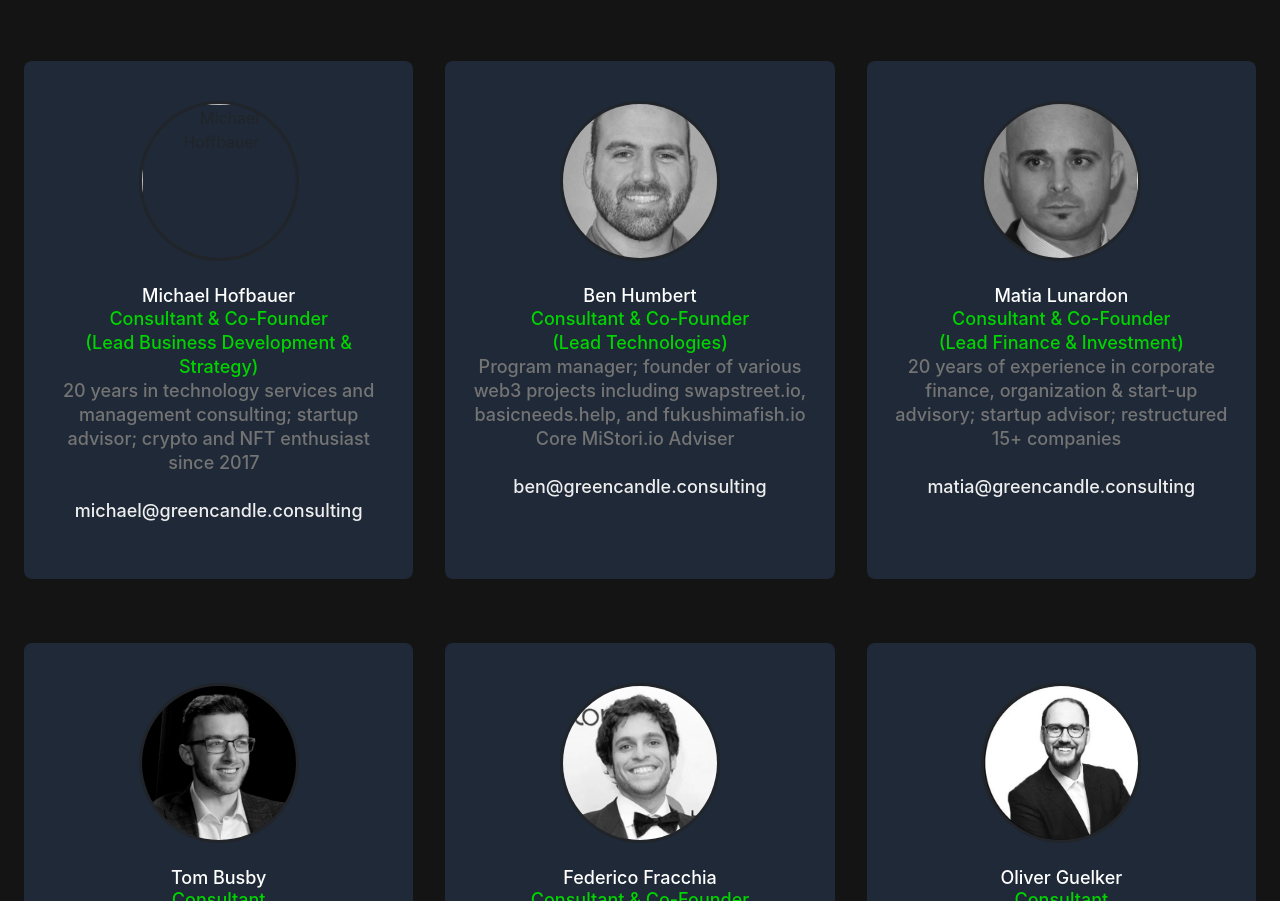
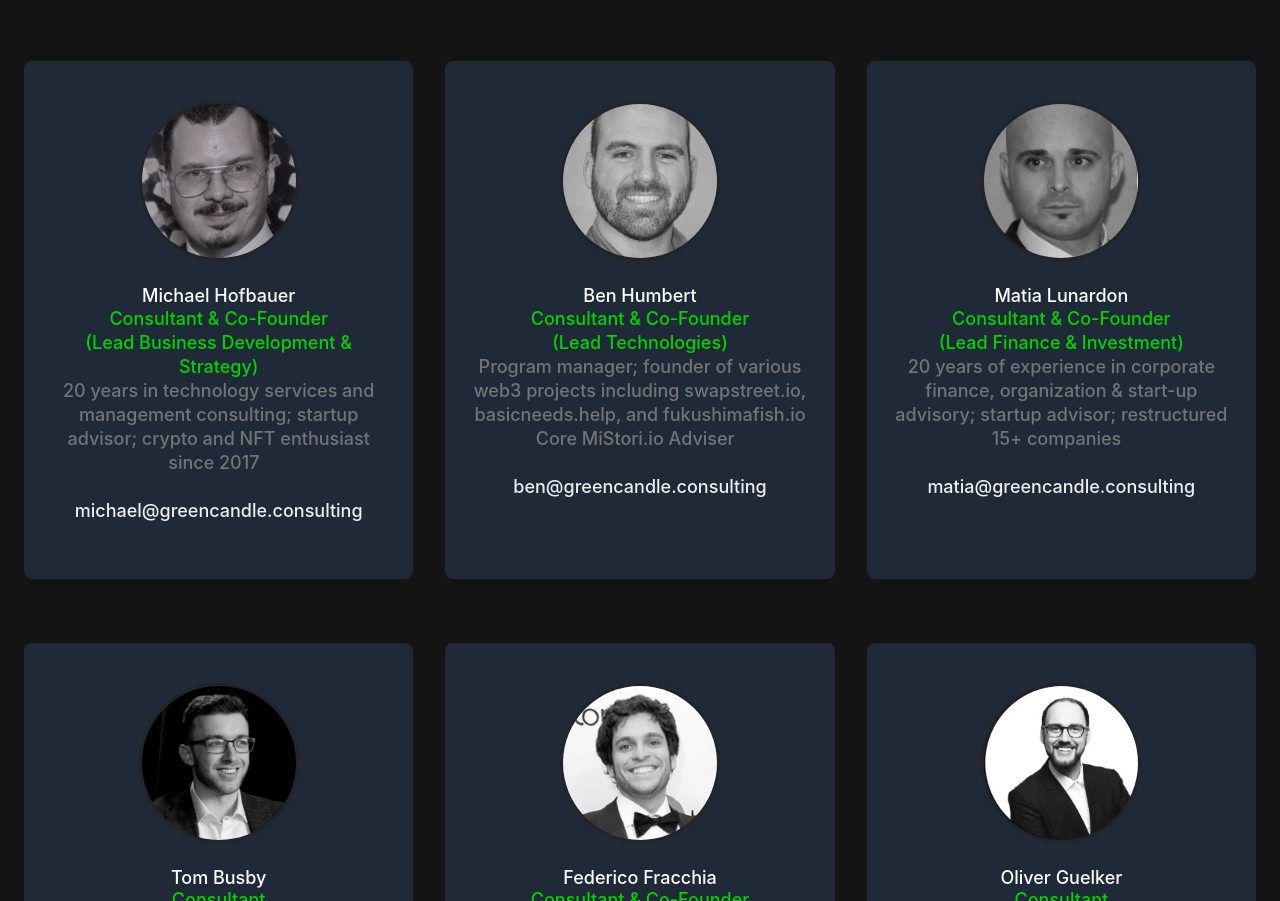
Before and after one commit to BLLCrypto/Green-Candle-Consulting, a plain HTML site: page index.html in a window 1280 px wide. Shown: the part 2119-3020 px from the top of the page. Drawn offline with nearby package versions, Linux system fonts and the light colour scheme.

Commit message:
Update index.html

```diff
--- a/index.html
+++ b/index.html
@@ -191,7 +191,7 @@
 
       <div class="team-grid">
         <div class="team-grid__item">
-          <img src="./images/team/Michael.jpeg" alt="Michael Hoffbauer" />
+          <img src="./images/team/Michael.jpg" alt="Michael Hoffbauer" />
           <div class="team-grid__item-inner">
             <h3>Michael Hofbauer</h3>
             <p>Consultant & Co-Founder</p>
```
